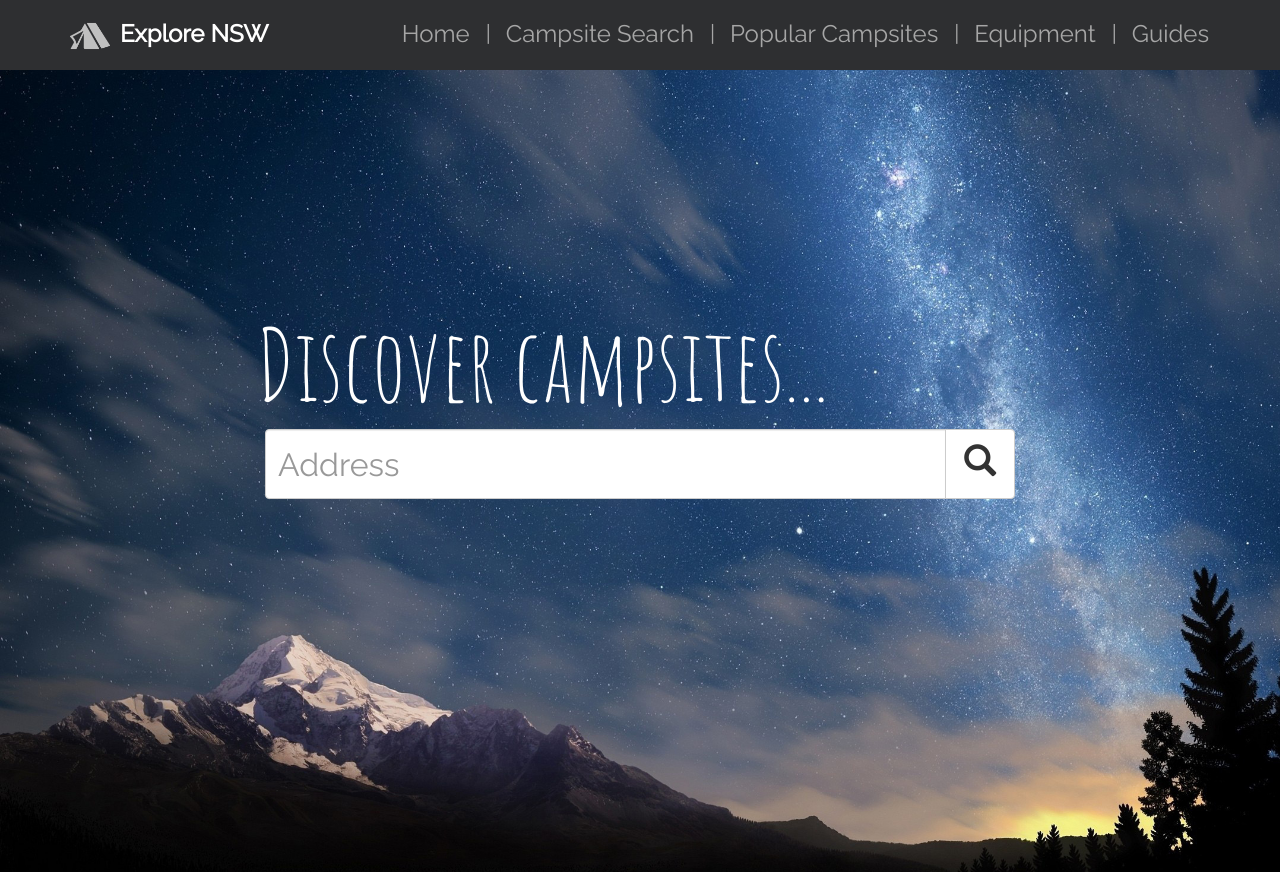
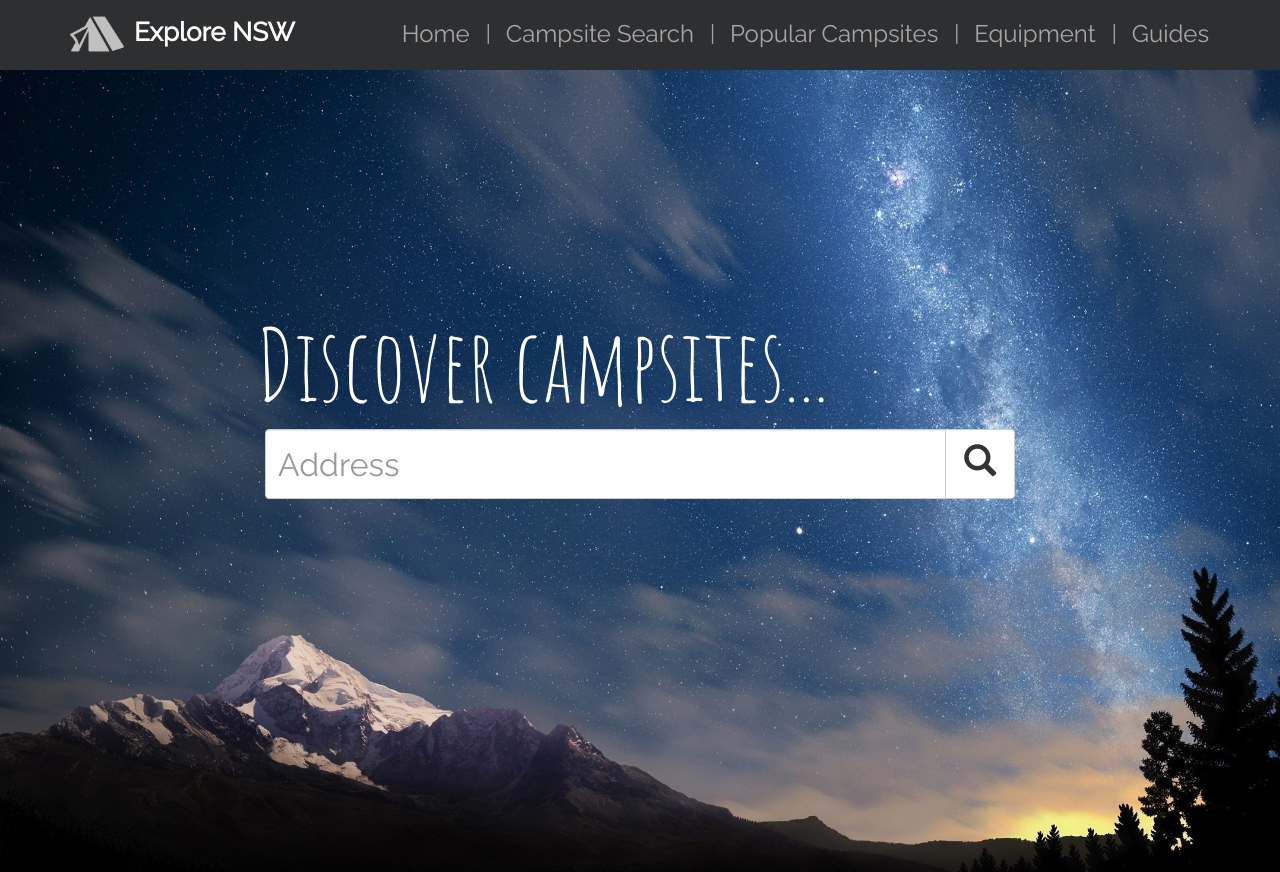
Before and after one commit to stev3bb/SENG2021, a plain HTML site: page home.html in a window 1280 px wide. Shown: the top 872 px of the page. Drawn offline with nearby package versions, Linux system fonts and the light colour scheme.

Commit message:
logo styling

```diff
--- a/css/custom.css
+++ b/css/custom.css
@@ -11,14 +11,14 @@ body {
 }
 
 .navbar-inverse .navbar-brand {
-    padding-top: 16px;
-    font-size: 24px;
+    padding-top: 7px;
+    font-size: 26px;
     font-weight: bold;
     color: #ffffff;
 }
 
 #logo {
-    width: 50px;
+    width: 64px;
     padding-right: 10px;
 }
 
```
